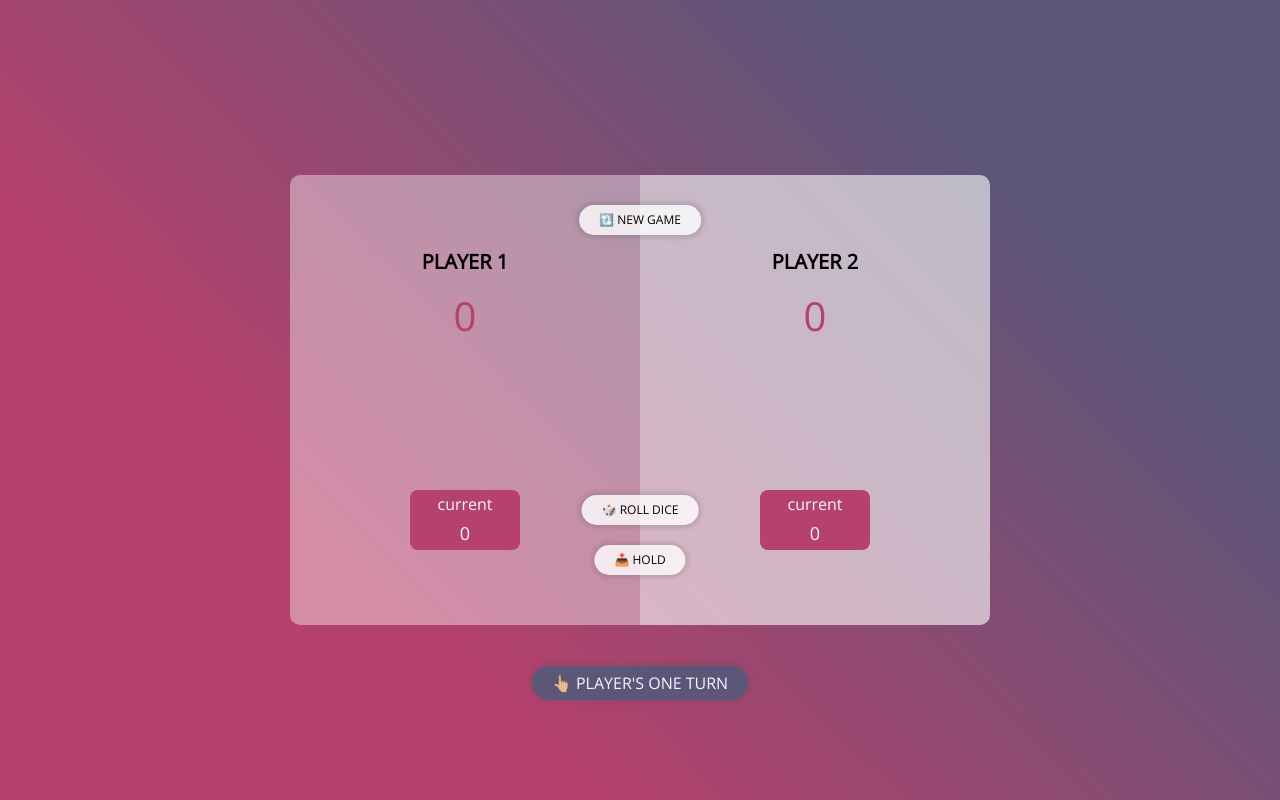
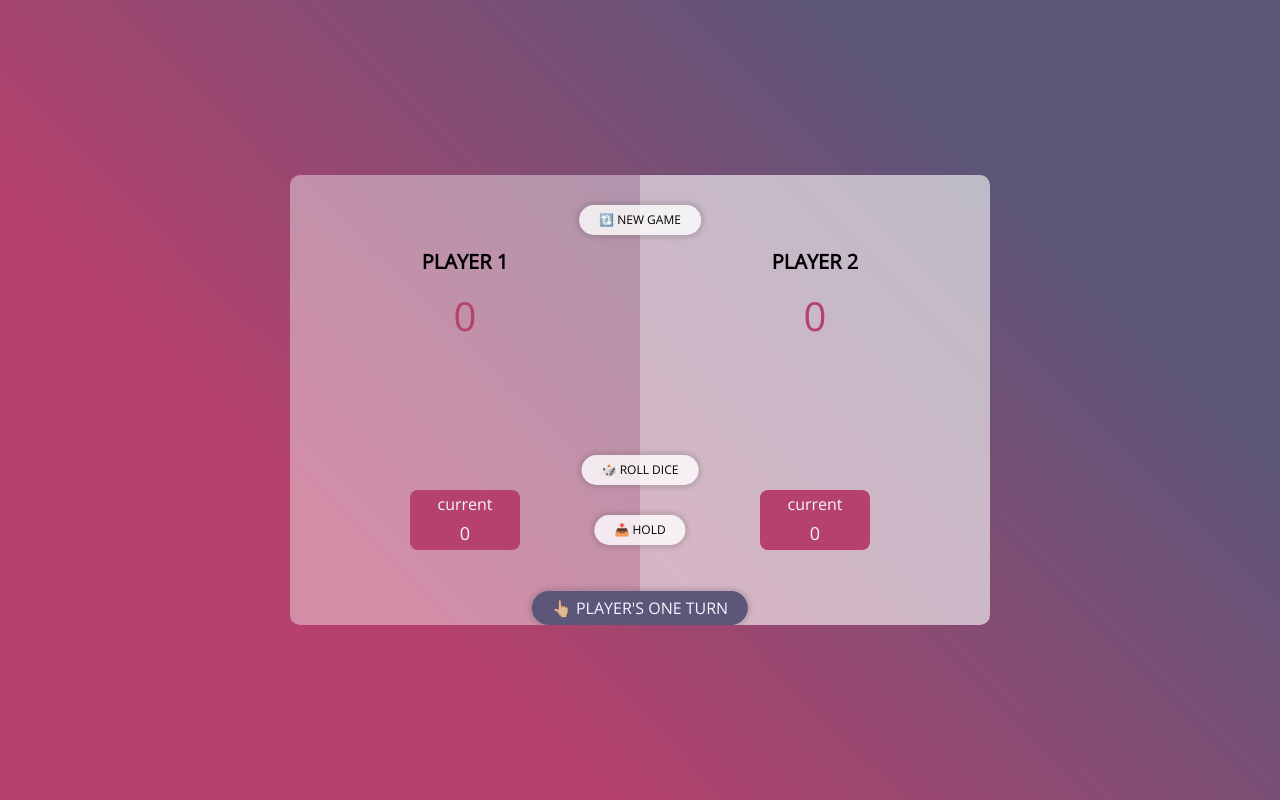
Before and after one commit to UzumakiAmir/pigGame, a plain HTML site: page index.html in a window 1280 px wide. Drawn offline with nearby package versions, Linux system fonts and the light colour scheme.

Commit message:
fix some bugs in htmlCss.

```diff
--- a/index.html
+++ b/index.html
@@ -44,8 +44,8 @@
         </div>
         <button class="btn btnRollDice">🎲 roll dice</button>
         <button class="btn btnHold">📥 hold</button>
+        <div class="message">👆🏼 player's one turn</div>
       </div>
-      <div class="message">👆🏼 player's one turn</div>
     </div>
     <script src="/main.js"></script>
   </body>
--- a/styles.css
+++ b/styles.css
@@ -102,10 +102,10 @@ body{
     top:30px;
 }
 .btnRollDice{
-    bottom: 100px;
+    bottom: 140px;
 }
 .btnHold{
-    bottom: 50px;
+    bottom: 80px;
 }
 
 /* ---------dice start------------------------ */
@@ -254,11 +254,11 @@ body{
     outline: 0;
     border: none;
     padding: 8px 20px;
-    left: 50vw;
-    bottom: 100px;
+    left: 350px;
+    bottom: 0px;
     transform: translateX(-50%);
     text-transform: uppercase;
     font-size: 1.6rem;
     box-shadow: 0 0 4px 3px rgba(80, 79, 79, 0.199);
-    cursor: pointer;
+
 }
```
